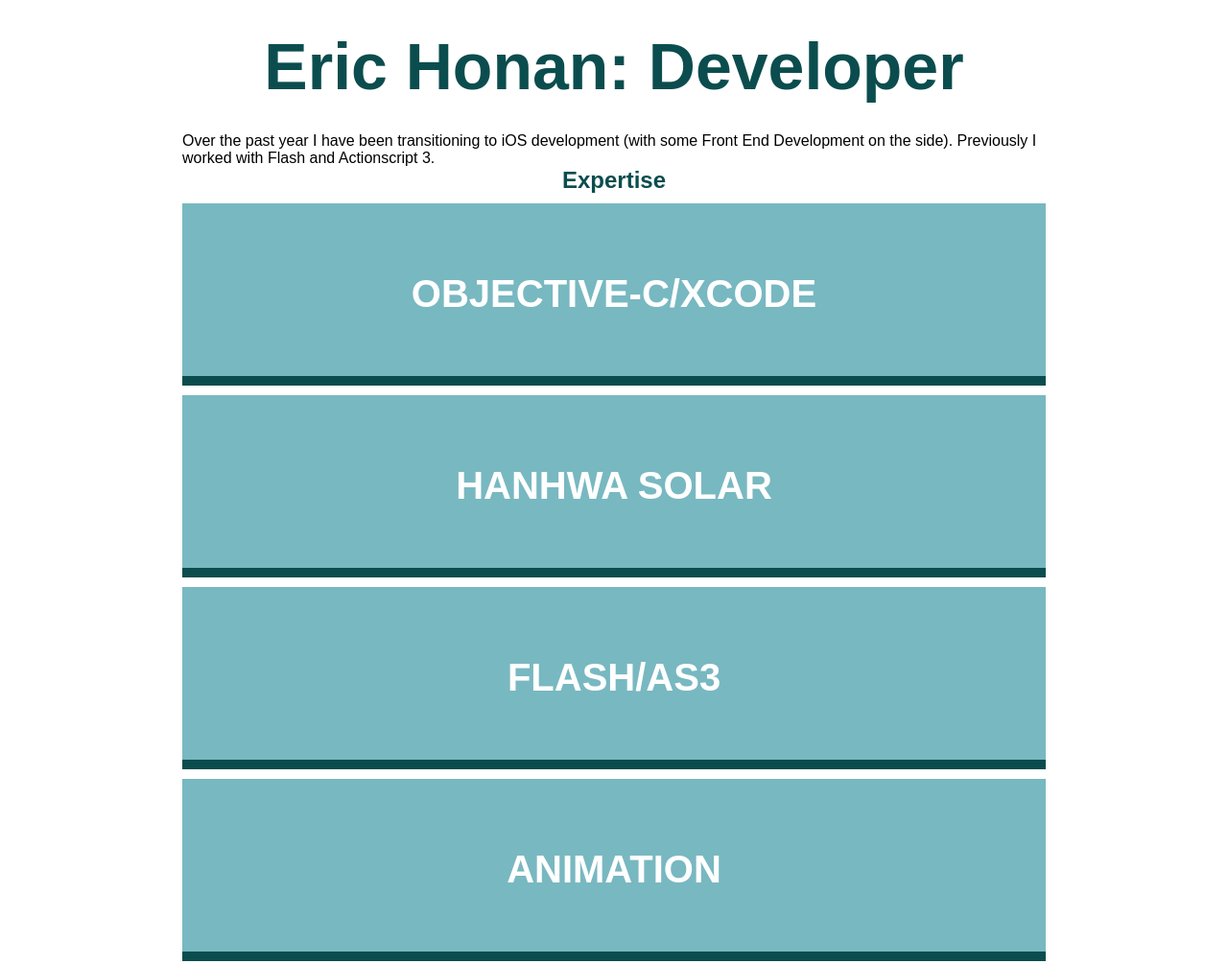
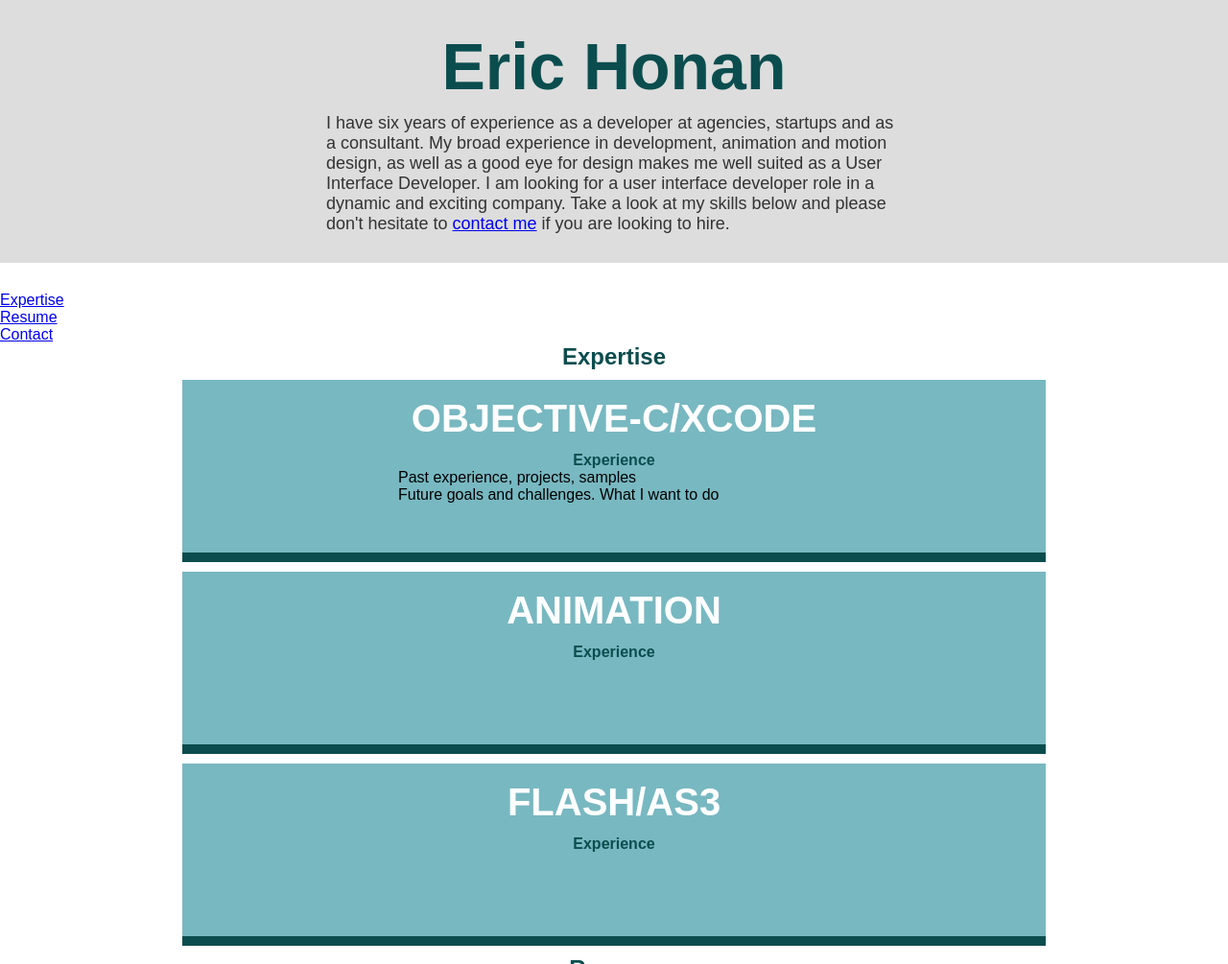
Before and after one commit to erichonan/Portfolio, a plain HTML site: page DEPLOY/index.html in a window 1280 px wide. Shown: the top 1005 px of the page at 96% size. Drawn offline with nearby package versions, Linux system fonts and the light colour scheme.

Commit message:
marking up content

```diff
--- a/DEPLOY/css/master.css
+++ b/DEPLOY/css/master.css
@@ -8,6 +8,14 @@
 body	{
 	font-family: sans-serif;
 	width: 100%;
+	margin: 0;
+	padding: 0;
+}
+
+#header	{
+	padding: 0;
+	margin: 0;
+	background-color: #DDD;
 }
 
 h1, h2, h3, h4 {
@@ -17,8 +25,33 @@ h1, h2, h3, h4 {
 
 h1	{
 	font-size: 425%;
-	margin: 30px 0;
+	padding-top: 30px;
+	/*margin: 30px 0 10px 0;*/
 	text-align: center;
+}
+
+.summary	{
+	width:600px;
+	color: #333;
+	font-size: 18px;
+	margin: 10px auto 30px auto;
+	padding-bottom: 30px;
+}
+
+.blue	{
+	background-color: #78b8c1;
+	border-bottom: 10px solid #0b4d4e;
+	font-color: #FFF;
+}
+
+.red {
+	background-color: red;
+	border-bottom: 10px solid #BB0000;
+}
+
+.orange {
+	background-color: orange;
+	border-bottom: 10px solid #BBBB00;
 }
 
 .project	{
@@ -45,29 +78,22 @@ h1	{
 
 .project h3	{
 	position: relative;
-	top: 40%;
+	top: 10%;
+	height: 75px;
 	text-align: center;
 	color: #FFF;
 	font-size: 250%;
 }
 
-.blue	{
-	background-color: #78b8c1;
-	border-bottom: 10px solid #0b4d4e;
-	font-color: #FFF;
-
+.skillsDescription	{
+	width: 50%;
+	margin: auto;
 }
 
-.red {
-	background-color: red;
-	border-bottom: 10px solid #BB0000;
+.skillsDescription li	{
+	margin-left: 25px;
+	list-style: none;
 }
-
-.orange {
-	background-color: orange;
-	border-bottom: 10px solid #BBBB00;
-}
-
 #header	{
 }
 
@@ -82,8 +108,20 @@ h1	{
 }
 
 #footer	{
+	background-color: #222;
+	height: 200px;
+	width: 100%;
 }
 
 #footer h2	{
 	color: #FFF;
 }
+
+/*
+.slidingContent	{
+	height: 200px;
+	width: 500px;
+	background-color: #DDD;
+	text-align: center;
+	position: absolute;
+}*/
--- a/DEPLOY/index.html
+++ b/DEPLOY/index.html
@@ -4,7 +4,7 @@
 <html lang="en">
 <head>
 	<meta http-equiv="Content-Type" content="text/html; charset=utf-8">
-	<title>Eric Honan is a Flash Developer</title>
+	<title>Eric Honan: User Interface Developer</title>
 	<meta name="generator" content="TextMate http://macromates.com/">
 	<meta name="author" content="Eric Honan">
 
@@ -14,50 +14,72 @@
 	<!-- jquery import -->
 	<script src="https://ajax.googleapis.com/ajax/libs/jquery/1.4.2/jquery.min.js"></script>
 	<script language="javascript">
+	/*
+	var open = false;
 	$( document ).ready(
 		function() {
 		$(".clickable").click(
 			function()
 			{
-				showDetails();
+				//showDetails();
 				//window.location = $(this).find("a").attr("href");
+				if(!open)
+				{
+					$(".slidingContent").animate({"top": "450px"}, "fast");
+					open = true;
+				}
+				else
+				{
+					$(".slidingContent").animate({"top": "100px"}, "fast");
+					open = false;
+				}
 			})
-
 	});
-
-	function showDetails()
-	{
-		alert("testing");
-	}
+	*/
 	</script>
 
 	<!-- Date: 2012-10-25 -->
 </head>
 <body>
+	<div id="header">
+		<h1>Eric Honan</h1>
+		<p class="summary">I have six years of experience as a developer at agencies, startups and as a consultant. My broad experience in development, animation and motion design, as well as a good eye for design makes me well suited as a User Interface Developer. I am looking for a user interface developer role in a dynamic and exciting company. Take a look at my skills below and please don't hesitate to <a href="#contactForm">contact me</a> if you are looking to hire.</p>
+	</div>
+
+	<div id="navigation">
+		<ul>
+			<li><a href="#expertise">Expertise</a></li>
+			<li><a href="#resume">Resume</a></li>
+			<li><a href="#contactForm">Contact</a></li>
+		</ul>
+	</div>
 	<div id="container">
-		<div id="header">
-			<h1>Eric Honan: Developer</h1>
-			<p>Over the past year I have been transitioning to iOS development (with some Front End Development on the side). Previously I worked with Flash and Actionscript 3.</p>
-		</div>
-
-		<div id="projectsModule">
+		<div id="expertise">
 			<h2>Expertise</h2>
 
 			<div class="clickable project blue" url="http://www.google.com">
-				<h3><a href="http://www.google.com">OBJECTIVE-C/XCODE</a></h3>
+				<h3><a href="">OBJECTIVE-C/XCODE</a></h3>
+				<div class="skillsDescription">
+					<h4>Experience</h4>
+						<p>Past experience, projects, samples</p>
+						<p>Future goals and challenges. What I want to do</p>
+				</div>
 			</div>
 
 			<div class="project blue">
-				<h3><a href="http://www.google.com">HANHWA SOLAR</a></h3>
+				<h3><a href="">ANIMATION</a></h3>
+				<div class="skillsDescription">
+					<h4>Experience</h4>
+				</div>
 			</div>
 
 			<div class="project blue">
-				<h3><a href="http://www.google.com">FLASH/AS3</a></h3>
+				<h3><a href="">FLASH/AS3</a></h3>
+				<div class="skillsDescription">
+					<h4>Experience</h4>
+					<p>
+				</div>
 			</div>
-
-			<div class="project blue">
-				<h3><a href="http://www.google.com">ANIMATION</a></h3>
-			</p>
 		</div>
 
 		<div id="resume">
@@ -131,9 +153,13 @@
 			<p>Bachelors of Science - Interactive Media Design</p>
 			<p>Art Institute of Portland 06/2008</p>
 		</div>
-		<div id="footer">
-			<h2>Footer</h2>
+
+		<div id="contactForm">
+			<p>Contact form goes here.</p>
 		</div>
+	</div>
+	<div id="footer">
+		<h2>Footer</h2>
 	</div>
 </body>
 </html>
```
Also changed, not shown: 1 other file.
